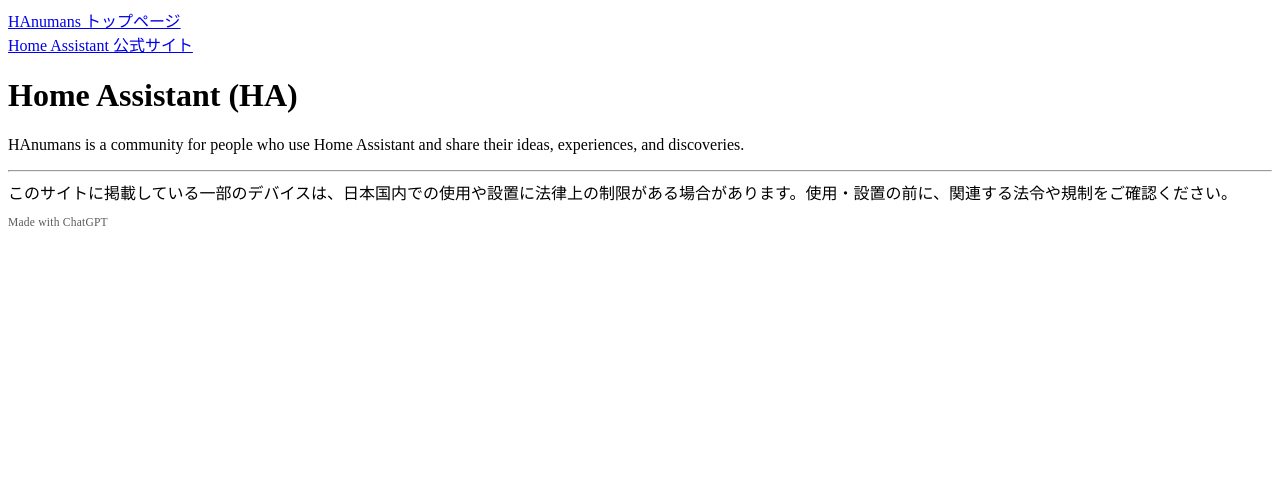
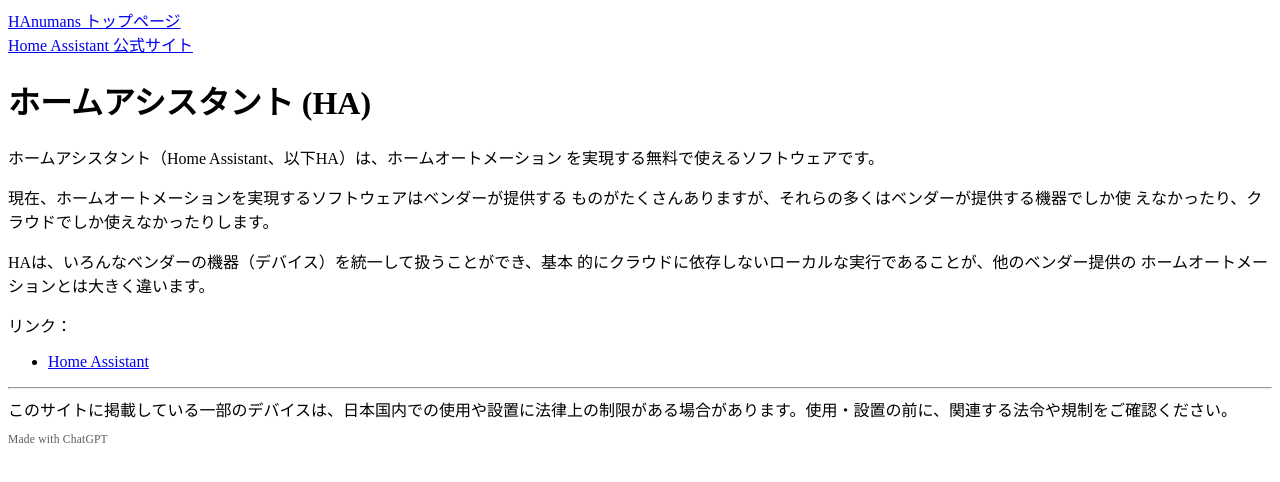
Before and after one commit to Yamawine408/ha-use-cases, an Astro site: page /hanumans/home-assistant in a window 1280 px wide. Built offline with nearby package versions, Linux system fonts and the light colour scheme; Astro itself is replaced by a stand-in of ours.

Commit message:
texting home-assistant.md

```diff
--- a/src/pages/home-assistant.md
+++ b/src/pages/home-assistant.md
@@ -4,6 +4,18 @@ title: Home Assistant
 description: Home Assistantについて
 ---
 
-# Home Assistant (HA)
+# ホームアシスタント (HA)
 
-HAnumans is a community for people who use Home Assistant and share their ideas, experiences, and discoveries.
+ホームアシスタント（Home Assistant、以下HA）は、ホームオートメーション
+を実現する無料で使えるソフトウェアです。
+
+現在、ホームオートメーションを実現するソフトウェアはベンダーが提供する
+ものがたくさんありますが、それらの多くはベンダーが提供する機器でしか使
+えなかったり、クラウドでしか使えなかったりします。
+
+HAは、いろんなベンダーの機器（デバイス）を統一して扱うことができ、基本
+的にクラウドに依存しないローカルな実行であることが、他のベンダー提供の
+ホームオートメーションとは大きく違います。
+
+リンク：
+* [Home Assistant](https://www.home-assistant.io)
```
